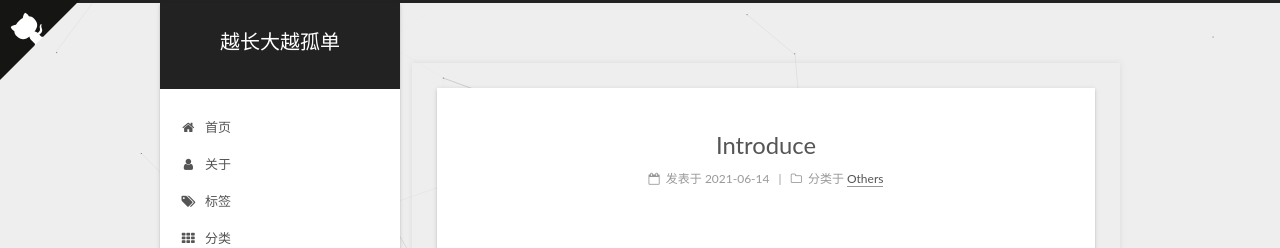
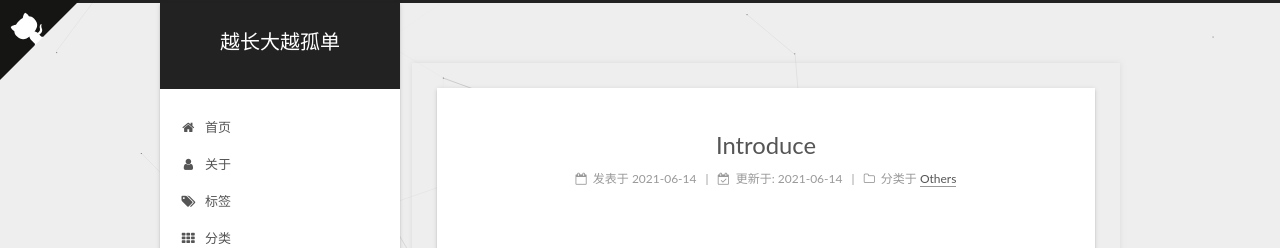
Before and after one commit to wz1114841863/wz1114841863.github.io, a plain HTML site: page index.html in a window 1280 px wide. Shown: the top 248 px of the page. Drawn offline with Linux system fonts and the light colour scheme.

Commit message:
Site updated: 2021-06-14 23:01:09

```diff
--- a/css/main.css
+++ b/css/main.css
@@ -1833,7 +1833,7 @@ pre .javascript .function {
   width: 4px;
   height: 4px;
   border-radius: 50%;
-  background: #ff9d81;
+  background: #205020;
 }
 .links-of-blogroll {
   font-size: 13px;
--- a/index.html
+++ b/index.html
@@ -332,7 +332,19 @@
 
 
 
+              <span class="post-meta-divider">|</span>
 
+
+
+              <span class="post-meta-item-icon">
+                <i class="fa fa-calendar-check-o"></i>
+              </span>
+
+                <span class="post-meta-item-text">更新于&#58;</span>
+
+              <time title="更新于" itemprop="dateModified" datetime="2021-06-14T22:51:42+08:00">
+                2021-06-14
+              </time>
 
           </span>
 
```
Also changed, not shown: others/introduce/index.html (+12 -0 lines).
